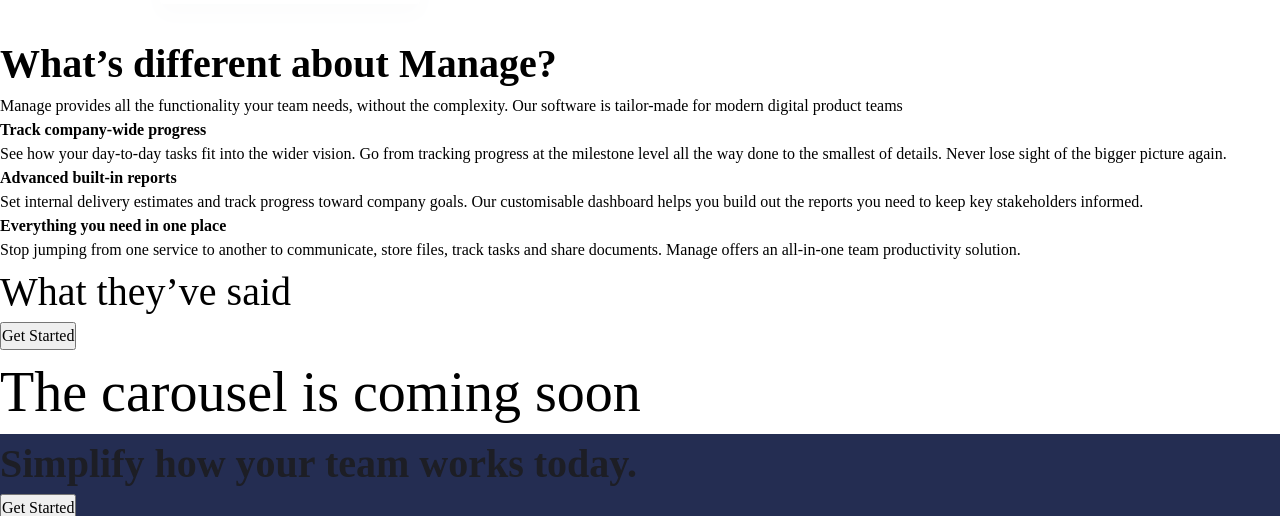
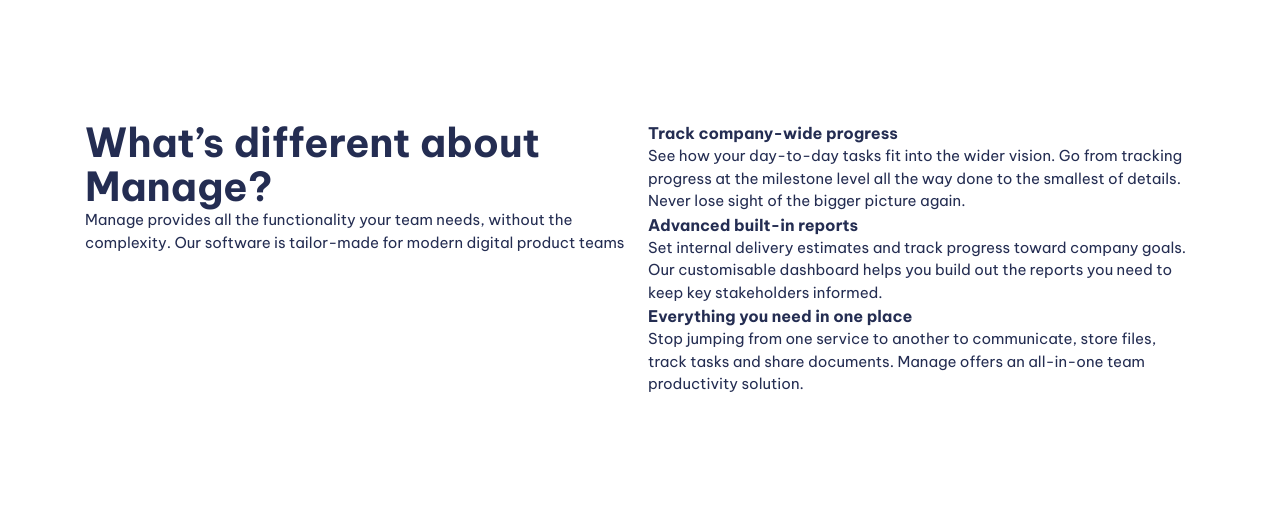
Before and after one commit to quadri101/manage-landing-page, a website built with Vite: page index.html in a window 1280 px wide. Shown: the part 799-1315 px from the top of the page. Built offline with nearby package versions, Linux system fonts and the light colour scheme.

Commit message:
Add general css styles

```diff
--- a/index.html
+++ b/index.html
@@ -33,7 +33,7 @@
       </div>
     </header>
     <main>
-      <section>
+      <section class="padding-block-900">
         <div class="container">
           <div class="even-columns">
             <div>
@@ -54,7 +54,7 @@
         </div>
       </section>
 
-      <section>
+      <section class="padding-block-900">
         <div class="container">
           <div class="even-columns">
             <div>
@@ -103,13 +103,13 @@
         </div>
       </section>
 
-      <section class="carousel">
+      <section class="carousel | padding-block-900">
         <h2 class="fs-secondary-heading">What they’ve said</h2>
         <button class="button">Get Started</button>
         <h1 class="fs-primary-heading">The carousel is coming soon</h1>
       </section>
 
-      <section class="cta | bg-primary-400 text-neutral-100">
+      <section class="cta | padding-block-700 bg-accent-400 text-neutral-100">
         <div class="container">
           <div class="even-columns">
             <div>
@@ -125,7 +125,7 @@
       </section>
     </main>
 
-    <footer class="bg-neutral-900 text-neutral-100">
+    <footer class="padding-block-700 bg-neutral-900 text-neutral-100">
       <div class="container">
         <div class="even-columns">
           <div>
--- a/style.css
+++ b/style.css
@@ -1,11 +1,13 @@
 :root {
+  --clr-accent-500: hsl(12, 60%, 40%);
   --clr-accent-400: hsl(12, 88%, 59%);
+  --clr-accent-300: hsl(12, 88%, 75%);
   --clr-accent-100: hsl(13, 100%, 96%);
 
   --clr-primary-400: hsl(228, 39%, 23%);
 
-  --clr-neutral-100: hsl(233, 12%, 13%);
-  --clr-neutral-900: hsl(0 0% 0%);
+  --clr-neutral-900: hsl(233, 12%, 13%);
+  --clr-neutral-100: hsl(0 0% 100%);
 
   --ff-primary: "Be Vietnam Pro", sans-serif;
 
@@ -20,24 +22,34 @@
   --fs-400: 0.875rem;
   --fs-500: 0.9375rem;
   --fs-600: 1rem;
-  --fs-700: 1.875;
+  --fs-700: 1.875rem;
   --fs-800: 2.5rem;
   --fs-900: 3.5rem;
 
-  --fs-body-: var(--fs-400);
-  --fs-primary-heading-: var(--fs-800);
-  --fs-secondary-heading-: var(--fs-700);
-  --fs-nav-: var(--fs-500);
+  --fs-body: var(--fs-400);
+  --fs-primary-heading: var(--fs-800);
+  --fs-secondary-heading: var(--fs-700);
+  --fs-nav: var(--fs-500);
   --fs-button: (var(--fs-300));
+
+  --size-100: 0.25rem;
+  --size-200: 0.5rem;
+  --size-300: 0.75rem;
+  --size-400: 1rem;
+  --size-500: 1.5rem;
+  --size-600: 2rem;
+  --size-700: 3rem;
+  --size-800: 4rem;
+  --size-900: 5rem;
 }
 
-@media screen and (min-width: 50em) {
+@media (min-width: 50em) {
   :root {
-    --fs-body-: var(--fs-500);
+    --fs-body: var(--fs-500);
     --fs-primary-heading: var(--fs-900);
     --fs-secondary-heading: var(--fs-800);
 
-    --fs-nav-: var(--fs-300);
+    --fs-nav: var(--fs-300);
   }
 }
 
@@ -159,10 +171,12 @@
 
 .fs-primary-heading {
   font-size: var(--fs-primary-heading);
+  line-height: 1.1;
 }
 
 .fs-secondary-heading {
   font-size: var(--fs-secondary-heading);
+  line-height: 1.1;
 }
 
 /* Unchanging font sizes */
@@ -185,3 +199,84 @@
 .fs-600 {
   font-size: var(--fs-600);
 }
+
+.container {
+  --max-width: 1110px;
+  --x-padding: 1rem;
+
+  width: min(var(--max-width), 100% - var(--x-padding) * 2);
+  margin-inline: auto;
+}
+
+.even-columns {
+  display: grid;
+  gap: 1rem;
+}
+
+/* padding utility classes */
+.padding-block-400 {
+  padding-block: var(--size-400);
+}
+
+.padding-inline-400 {
+  padding-inline: var(--size-400);
+}
+
+.padding-block-700 {
+  padding-block: var(--size-700);
+}
+
+.padding-inline-700 {
+  padding-inline: var(--size-700);
+}
+
+.padding-block-900 {
+  padding-block: var(--size-900);
+}
+
+.padding-inline-900 {
+  padding-inline: var(--size-900);
+}
+
+/* general styling */
+body {
+  font-size: var(--fs-body);
+  font-family: var(--ff-body);
+  color: var(--clr-primary-400);
+}
+
+.button {
+  cursor: pointer;
+  text-decoration: none;
+  border: 0;
+  border-radius: 100vmax;
+  padding: 1.125em 2em;
+  line-height: 1;
+  font-weight: var(--fw-bold);
+  font-size: var(--fs-button);
+  color: var(--clr-neutral-100);
+  background-color: var(--clr-accent-400);
+  box-shadow: 0 1em 1em -1em var(--clr-accent-500);
+}
+
+.button:hover,
+.button:focus-visible {
+  background-color: var(--clr-accent-300);
+}
+
+.button[data-type="inverted"] {
+  color: var(--clr-accent-400);
+  background-color: var(--clr-neutral-100);
+}
+
+.button[data-type="inverted"]:hover,
+.button[data-type="inverted"]:focus-visible {
+  color: var(--clr-accent-300);
+}
+
+@media (min-width: 50em) {
+  .even-columns {
+    grid-auto-flow: column;
+    grid-auto-columns: 1fr;
+  }
+}
```
